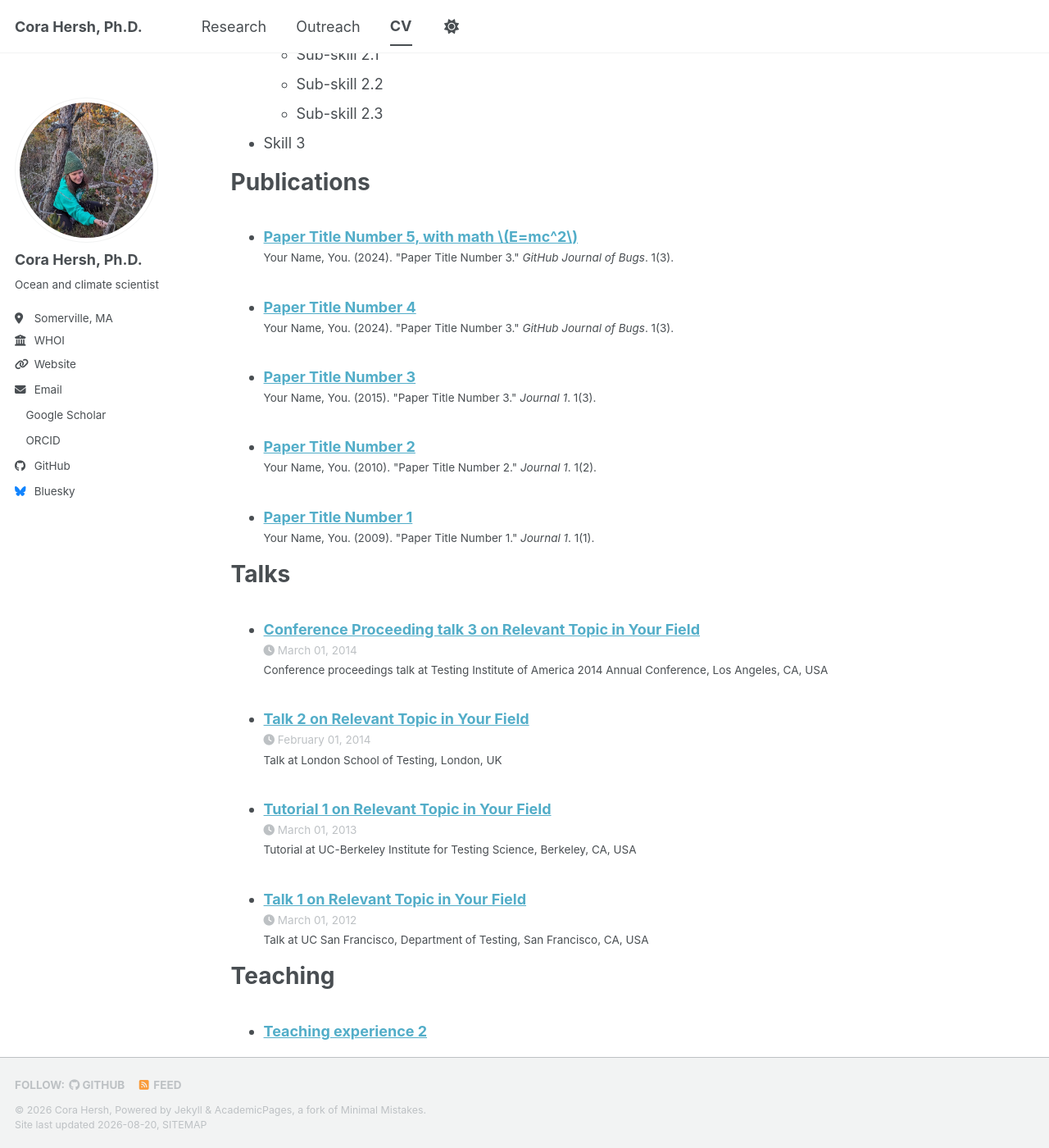
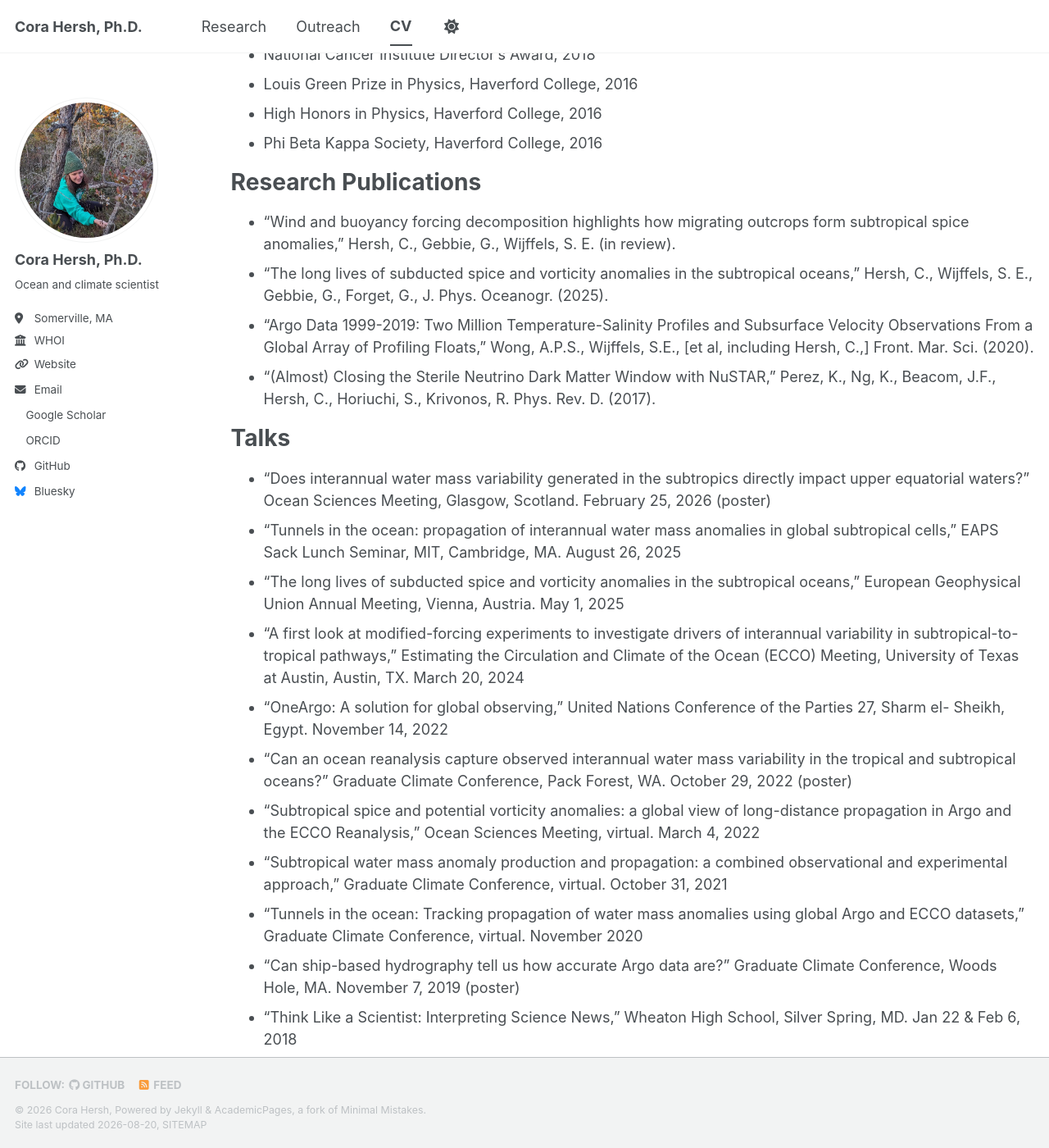
Before and after one commit to cora-a-hersh/cora-a-hersh.github.io, a Jekyll site: the page built from _pages/cv.md, in a window 1280 px wide and 1400 px high, scrolled down 1002 px. Shown: the whole window at 82% size. Built offline with Jekyll 4.4.1, drawn with Linux system fonts in a browser that asks for light colours; a style sheet for code colours, icons or effects is not loaded; some of the changed text lies outside the part shown.

Commit message:
Update CV with awards, publications, and talks
Added awards, research publications, talks, teaching experience, and service details to CV.

```diff
--- a/_pages/cv.md
+++ b/_pages/cv.md
@@ -36,33 +36,61 @@ high-impact papers and coordinated media inquiry responses for DCEG investigator
 media campaigns, assisted with communications trainings for scientists, managed website content.
   * Supervisor: Jennifer Loukissas, M.P.P.
 
-Skills
+Awards and Honors
 ======
-* Skill 1
-* Skill 2
-  * Sub-skill 2.1
-  * Sub-skill 2.2
-  * Sub-skill 2.3
-* Skill 3
+* WHOI Academic Programs Office Endless Frontier Fellowship, 3 months postdoctoral funding, 2026
+* NASA FINESST Award, $50k/year for 3 years, 2023-2026
+* National Cancer Institute Director's Award, 2018
+* Louis Green Prize in Physics, Haverford College, 2016
+* High Honors in Physics, Haverford College, 2016
+* Phi Beta Kappa Society, Haverford College, 2016
 
-Publications
+Research Publications
 ======
-  <ul>{% for post in site.publications reversed %}
-    {% include archive-single-cv.html %}
-  {% endfor %}</ul>
+* “Wind and buoyancy forcing decomposition highlights how migrating outcrops form subtropical spice
+anomalies,” Hersh, C., Gebbie, G., Wijffels, S. E. (in review).
+* “The long lives of subducted spice and vorticity anomalies in the subtropical oceans,” Hersh, C., Wijffels,
+S. E., Gebbie, G., Forget, G., J. Phys. Oceanogr. (2025).
+* “Argo Data 1999-2019: Two Million Temperature-Salinity Profiles and Subsurface Velocity Observations
+From a Global Array of Profiling Floats,” Wong, A.P.S., Wijffels, S.E., [et al, including Hersh, C.,] Front.
+Mar. Sci. (2020).
+* “(Almost) Closing the Sterile Neutrino Dark Matter Window with NuSTAR,” Perez, K., Ng, K., Beacom,
+J.F., Hersh, C., Horiuchi, S., Krivonos, R. Phys. Rev. D. (2017).
+
 
 Talks
 ======
-  <ul>{% for post in site.talks reversed %}
-    {% include archive-single-talk-cv.html  %}
-  {% endfor %}</ul>
+* “Does interannual water mass variability generated in the subtropics directly impact upper equatorial
+waters?” Ocean Sciences Meeting, Glasgow, Scotland. February 25, 2026 (poster)
+* “Tunnels in the ocean: propagation of interannual water mass anomalies in global subtropical cells,”
+EAPS Sack Lunch Seminar, MIT, Cambridge, MA. August 26, 2025
+* “The long lives of subducted spice and vorticity anomalies in the subtropical oceans,” European Geophysical Union Annual Meeting, Vienna, Austria. May 1, 2025
+* “A first look at modified-forcing experiments to investigate drivers of interannual variability in
+subtropical-to-tropical pathways,” Estimating the Circulation and Climate of the Ocean (ECCO) Meeting,
+University of Texas at Austin, Austin, TX. March 20, 2024
+* “OneArgo: A solution for global observing,” United Nations Conference of the Parties 27, Sharm el-
+Sheikh, Egypt. November 14, 2022
+* “Can an ocean reanalysis capture observed interannual water mass variability in the tropical and
+subtropical oceans?” Graduate Climate Conference, Pack Forest, WA. October 29, 2022 (poster)
+* “Subtropical spice and potential vorticity anomalies: a global view of long-distance propagation in Argo
+and the ECCO Reanalysis,” Ocean Sciences Meeting, virtual. March 4, 2022
+* “Subtropical water mass anomaly production and propagation: a combined observational and
+experimental approach,” Graduate Climate Conference, virtual. October 31, 2021
+* “Tunnels in the ocean: Tracking propagation of water mass anomalies using global Argo and ECCO
+datasets,” Graduate Climate Conference, virtual. November 2020
+* “Can ship-based hydrography tell us how accurate Argo data are?” Graduate Climate Conference, Woods
+Hole, MA. November 7, 2019 (poster)
+* “Think Like a Scientist: Interpreting Science News,” Wheaton High School, Silver Spring, MD. Jan 22 &
+Feb 6, 2018
 
 Teaching
 ======
-  <ul>{% for post in site.teaching reversed %}
-    {% include archive-single-cv.html %}
-  {% endfor %}</ul>
+* Instructor, WHOI Classroom Outreach Program, 2021-2023
+* Middle School Science Tutor, Haverford College Mentoring and Student Teaching Program, 2015-2016
+* Physics Clinic Tutor, Haverford College Physics Department, 2013-2015
 
 Service and leadership
 ======
-* Currently signed in to 43 different slack teams
+* Scientist, Synergy Art/Science Collaboration Project. Art League of Rhode Island, 2025-present
+* Writer & Editor, Through the Porthole Student Newsletter. Woods Hole Oceanographic Institution, 2022-2025
+* Physical Oceanography Representative, WHOI Student Organization. Woods Hole Oceanographic Institution, 2022-2023
```
